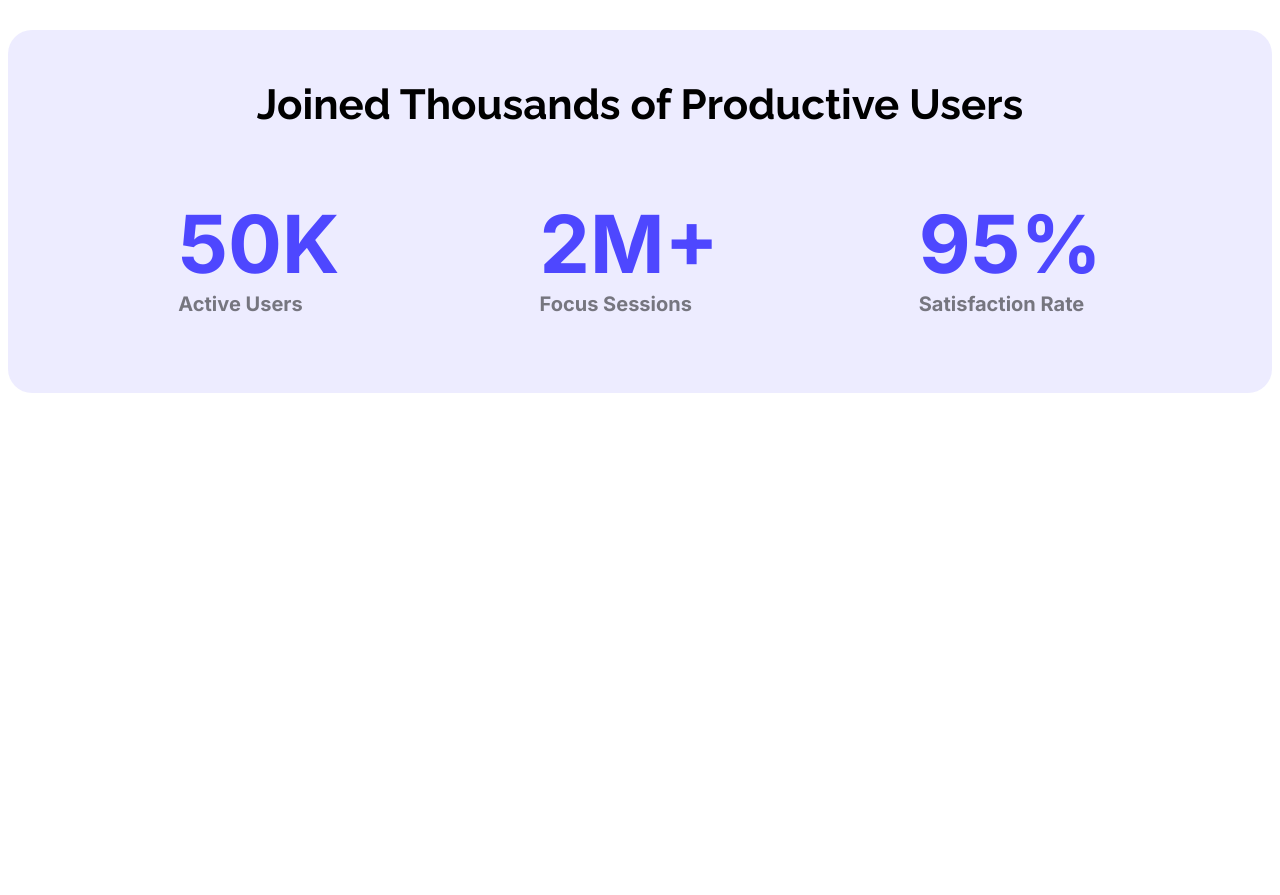
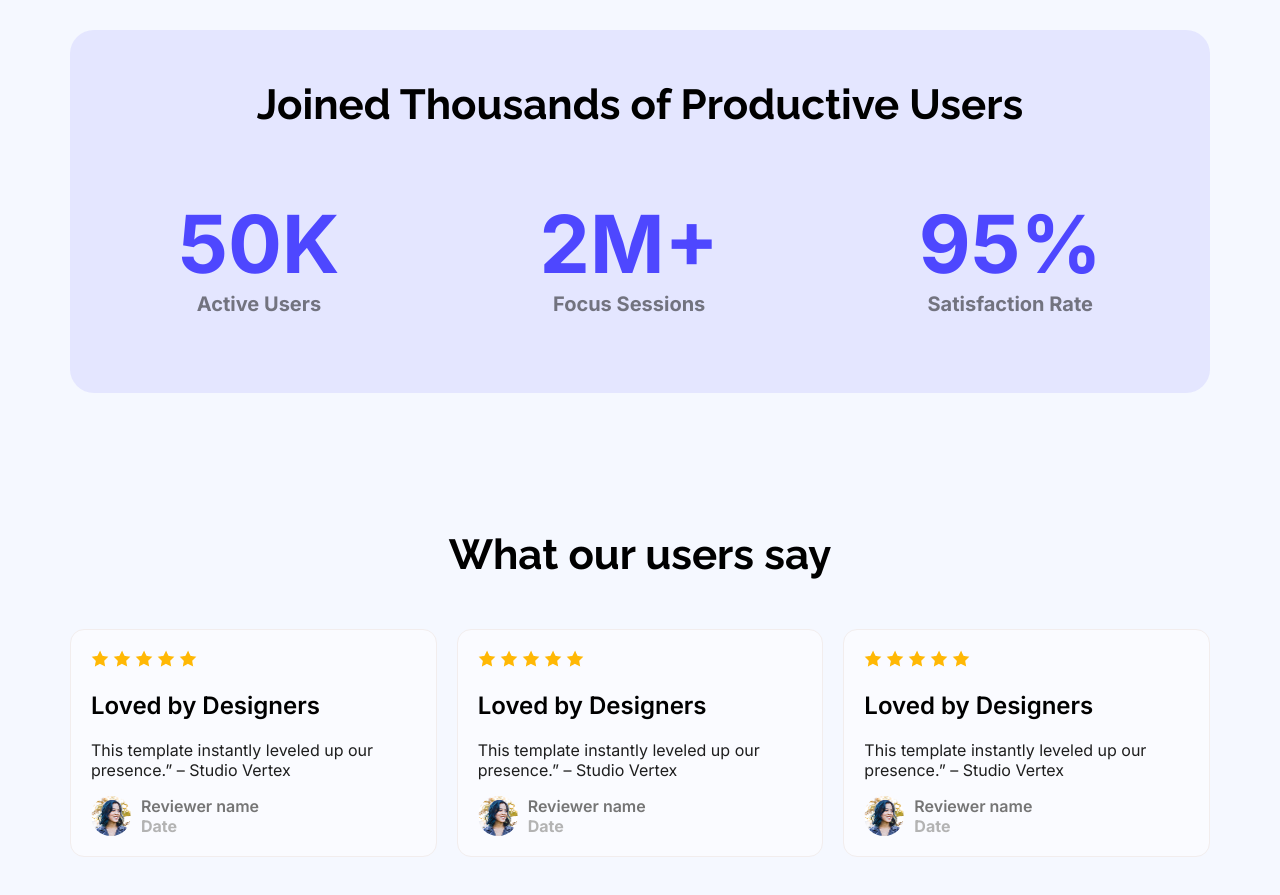
Before and after one commit to Shafiq0047/Web.Dev-First-Assignment, a plain HTML site: page index.html in a window 1280 px wide. Shown: the part 1340-2235 px from the top of the page. Before the commit the page ends 1741 px from the top, so only its background shows below. Drawn offline with Linux system fonts and the light colour scheme.

Commit message:
feedback section complete

```diff
--- a/index.html
+++ b/index.html
@@ -62,6 +62,68 @@
             </div>
 
         </section>
+        <section class="users-feedback-section">
+                <h2 class="raleway-secondary feedback-headings">What our users say</h2>
+            <div class="feedback-container">
+                <div class="feedback-card">
+                    <div class="stars">
+                        <img src="Assets/icon-star.png" alt="">
+                        <img src="Assets/icon-star.png" alt="">
+                        <img src="Assets/icon-star.png" alt="">
+                        <img src="Assets/icon-star.png" alt="">
+                        <img src="Assets/icon-star.png" alt="">
+                    </div>
+                    <h2 class="inter-primary feedback-title">Loved by Designers</h2>
+                    <p class="feedback-description inter-primary">This template instantly leveled up our presence.” – Studio Vertex </p>
+                    <div class="avatar-bg">
+                        <img src="Assets/avatar.png" alt="">
+                        <div>
+                            <h3 class="reviewer inter-primary">Reviewer name</h3>
+                            <h4 class="date-info inter-primary">Date</h4>
+
+                        </div>
+                    </div>
+                </div>
+                <div class="feedback-card">
+                    <div class="stars">
+                        <img src="Assets/icon-star.png" alt="">
+                        <img src="Assets/icon-star.png" alt="">
+                        <img src="Assets/icon-star.png" alt="">
+                        <img src="Assets/icon-star.png" alt="">
+                        <img src="Assets/icon-star.png" alt="">
+                    </div>
+                    <h2 class="inter-primary feedback-title">Loved by Designers</h2>
+                    <p class="feedback-description inter-primary">This template instantly leveled up our presence.” – Studio Vertex </p>
+                    <div class="avatar-bg">
+                        <img src="Assets/avatar.png" alt="">
+                        <div>
+                            <h3 class="reviewer inter-primary">Reviewer name</h3>
+                            <h4 class="date-info inter-primary">Date</h4>
+
+                        </div>
+                    </div>
+                </div>
+                <div class="feedback-card">
+                    <div class="stars">
+                        <img src="Assets/icon-star.png" alt="">
+                        <img src="Assets/icon-star.png" alt="">
+                        <img src="Assets/icon-star.png" alt="">
+                        <img src="Assets/icon-star.png" alt="">
+                        <img src="Assets/icon-star.png" alt="">
+                    </div>
+                    <h2 class="inter-primary feedback-title">Loved by Designers</h2>
+                    <p class="feedback-description inter-primary">This template instantly leveled up our presence.” – Studio Vertex </p>
+                    <div class="avatar-bg">
+                        <img src="Assets/avatar.png" alt="">
+                        <div>
+                            <h3 class="reviewer inter-primary">Reviewer name</h3>
+                            <h4 class="date-info inter-primary">Date</h4>
+
+                        </div>
+                    </div>
+                </div>
+            </div>
+        </section>
     </main>
 </body>
 </html>
--- a/styles/style.css
+++ b/styles/style.css
@@ -1,4 +1,6 @@
-
+body{
+    background-color: rgba(245, 248, 255, 1);
+}
 .header-section{
     background-image: url("../Assets/Hero-bg.png");
     width: 100%;
@@ -86,6 +88,7 @@
 /* productive user section styles*/
 
 .productive-user-section{
+    box-sizing: border-box;
     max-width: 1140px;
     display: flex;
     flex-direction: column;
@@ -110,6 +113,7 @@
 .productive-user-section-info div{
     display: flex;
     flex-direction: column;
+    text-align: center;
     /* justify-content: space-around; */
 }
 .productive-user-section-info div h2{
@@ -122,3 +126,61 @@
     color: rgba(0, 0, 0, 0.5);
     margin-top: 0;
 }
+
+/* Feedback styles */
+
+.users-feedback-section{
+    margin: 137px auto;
+    max-width: 1140px;
+
+}
+
+.feedback-headings{
+    font-size: 42px;
+    font-weight: 700;
+    text-align: center;
+    margin-bottom: 50px;
+}
+.feedback-container{
+    display: flex;
+
+    border: none;
+    border-radius: 14px;
+    gap: 20px;
+}
+.feedback-card{
+    padding: 20px;
+    border: 1px solid rgba(242, 237, 237, 1);
+    border-radius: 14px;
+    background-color: rgba(255, 255, 255, 0.5);
+}
+.feedback-title{
+    font-size: 24px;
+    font-weight: 600;
+}
+.feedback-description{
+    font-size: 16px;
+    color: rgba(30, 30, 30, 1);
+}
+.avatar-bg{
+    border-radius: 50%;
+    display: flex;
+    gap: 10px;
+}
+.avatar-bg img{
+    border-radius: 50%;
+    width: 40px;
+    height: 40px;
+}
+.avatar-bg h3, .avatar-bg h4{
+    margin: 0;
+}
+.reviewer{
+    font-size: 16px;
+    font-weight: 600;
+    color: rgba(117, 117, 117, 1);
+}
+.date-info{
+    font-size: 16px;
+    color: rgba(179, 179, 179, 1);
+}
```
